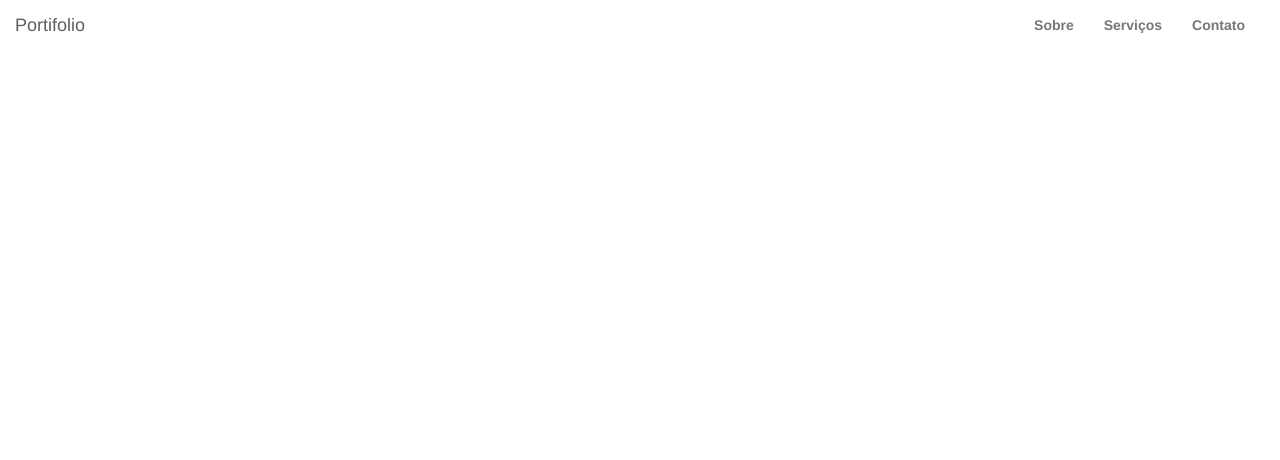
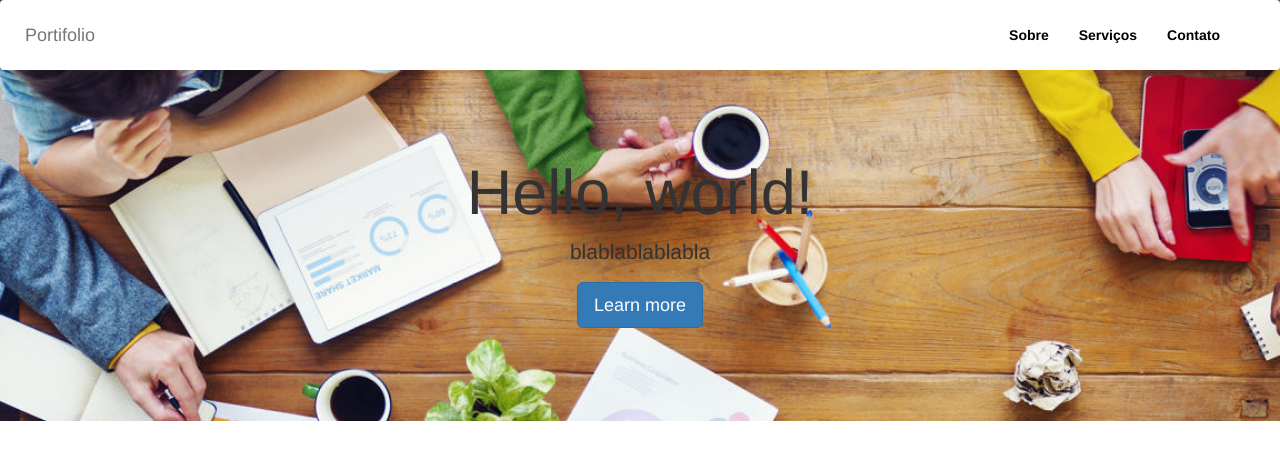
Before and after one commit to fernandoRj/portifolio2, a plain HTML site: page index.html in a window 1280 px wide. Drawn offline with Linux system fonts and the light colour scheme.

Commit message:
novos arquivos

```diff
--- a/index.html
+++ b/index.html
@@ -2,6 +2,7 @@
 <html>
 <head>
 <meta charset="utf-8">
+<meta name="viewport" content="width=device-width, initial-scale=1">
 <title>template 1</title>
 <script type="text/javascript" src="jquery-3.1.1.min.js"></script>
 <script type="text/javascript" src="template1.js"></script>
@@ -24,16 +25,31 @@
 <nav class="navbar navbar-default" id="navegacao">
 
     <div class="navbar-header">
+     <button type="button" class="navbar-toggle" data-toggle="collapse" data-target="#myNavbar">
+        <span class="icon-bar"></span>
+        <span class="icon-bar"></span>
+        <span class="icon-bar"></span>
+      </button>
       <a class="navbar-brand" href="#">Portifolio</a>
     </div>
+     <div class="collapse navbar-collapse" id="myNavbar">
     <ul class="nav navbar-nav navbar-right" id="lista">
       <li><a href="#"><b>Sobre</b></a></li>
       <li><a href="#"><b>Serviços</b></a></li>
       <li><a href="#"><b>Contato</b></a></li>
 
     </ul>
+  </div>
+</nav>
 
-</nav>
+<div class="container">
+<div class="jumbotron" id="jumbotron">
+  <h1>Hello, world!</h1>
+  <p>blablablablabla</p>
+  <p><a class="btn btn-primary btn-lg" href="#" role="button">Learn more</a></p>
+
+</div
+></div>
 
 </div><!--row-->
 
--- a/template1.scss
+++ b/template1.scss
@@ -6,10 +6,25 @@ background-color:$corTopo;
 padding-bottom:$tamanhoNav;
 }
 
+#topo{
+background-image:url(img/img1.jpg);
+ background-attachment: fixed;
+    background-position: center;
+    background-repeat: no-repeat;
+    background-size: cover;
+}
+
+#jumbotron{
+background-color:transparent;
+text-align:center;
+
+}
+
 
 #navegacao{
-background-color:transparent;
+background-color:white;
 border-style:none;
+padding:10px;
 
 
 }
@@ -18,6 +33,7 @@ border-style:none;
 margin-right:20px;
 
 a{
+color:black;
 }
 
 }
```
Also changed, not shown: img/img1.jpg (added), template1.css, 2 other files.
